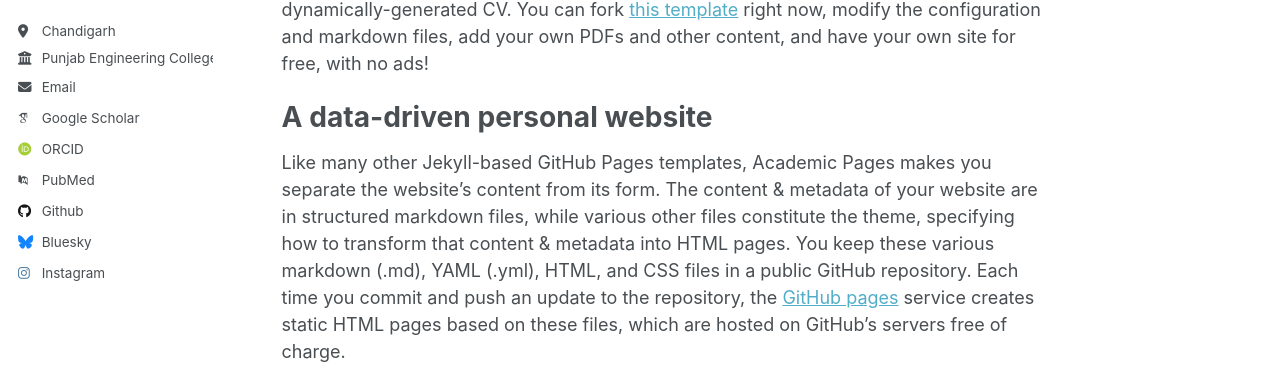
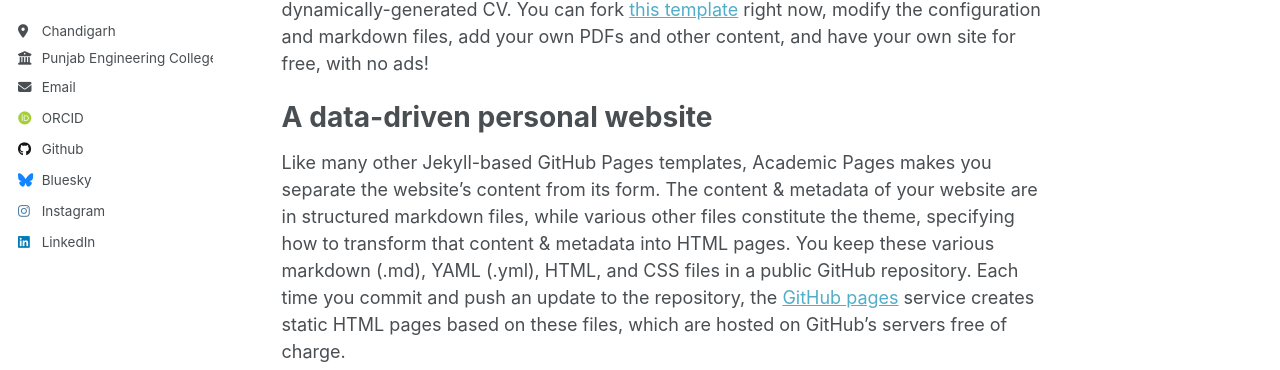
Before and after one commit to KanavTayal/kanavtayal.github.io, a Jekyll site: the page built from _pages/about.md, in a window 1280 px wide. Shown: the part 342-712 px from the top of the page. Built offline with Jekyll 4.4.1, drawn with Linux system fonts in a browser that asks for light colours; some web fonts are replaced; part of the change alters nothing that is shown.

Commit message:
Update _config.yml

```diff
--- a/_config.yml
+++ b/_config.yml
@@ -32,11 +32,10 @@ author:
 
   # Academic websites
   arxiv            : # URL - Update with the correct link to your profile
-  googlescholar    : "https://scholar.google.com/citations?user=PS_CX0AAAAAJ"
   impactstory      : # URL
-  orcid            : "http://orcid.org/yourorcidurl"
+  orcid            : "http://orcid.org/0009-0003-9864-5826"
   semantic         : # URL
-  pubmed           : "https://www.ncbi.nlm.nih.gov/pubmed/?term=john+snow"
+  pubmed           : #"https://www.ncbi.nlm.nih.gov/pubmed/?term=john+snow"
   researchgate     : # URL
   scopus           : # URL
 
@@ -44,7 +43,7 @@ author:
   bitbucket        : # Username - Update with your username on the site
   codepen          : # Username
   dribbble         : # Username
-  github           : "academicpages"
+  github           : "kanavtayal"
   kaggle           : # Username
   stackoverflow    : # User number or user number and name (i.e., use "1" or "1/jeff-atwood")
 
@@ -58,7 +57,7 @@ author:
   keybase          : # Username
   instagram        : "kanav.127"
   lastfm           : # Username
-  linkedin         : # Username
+  linkedin         : "kanavtayal"
   mastodon         : # URL
   medium           : # URL
   pinterest        : # Username
```
